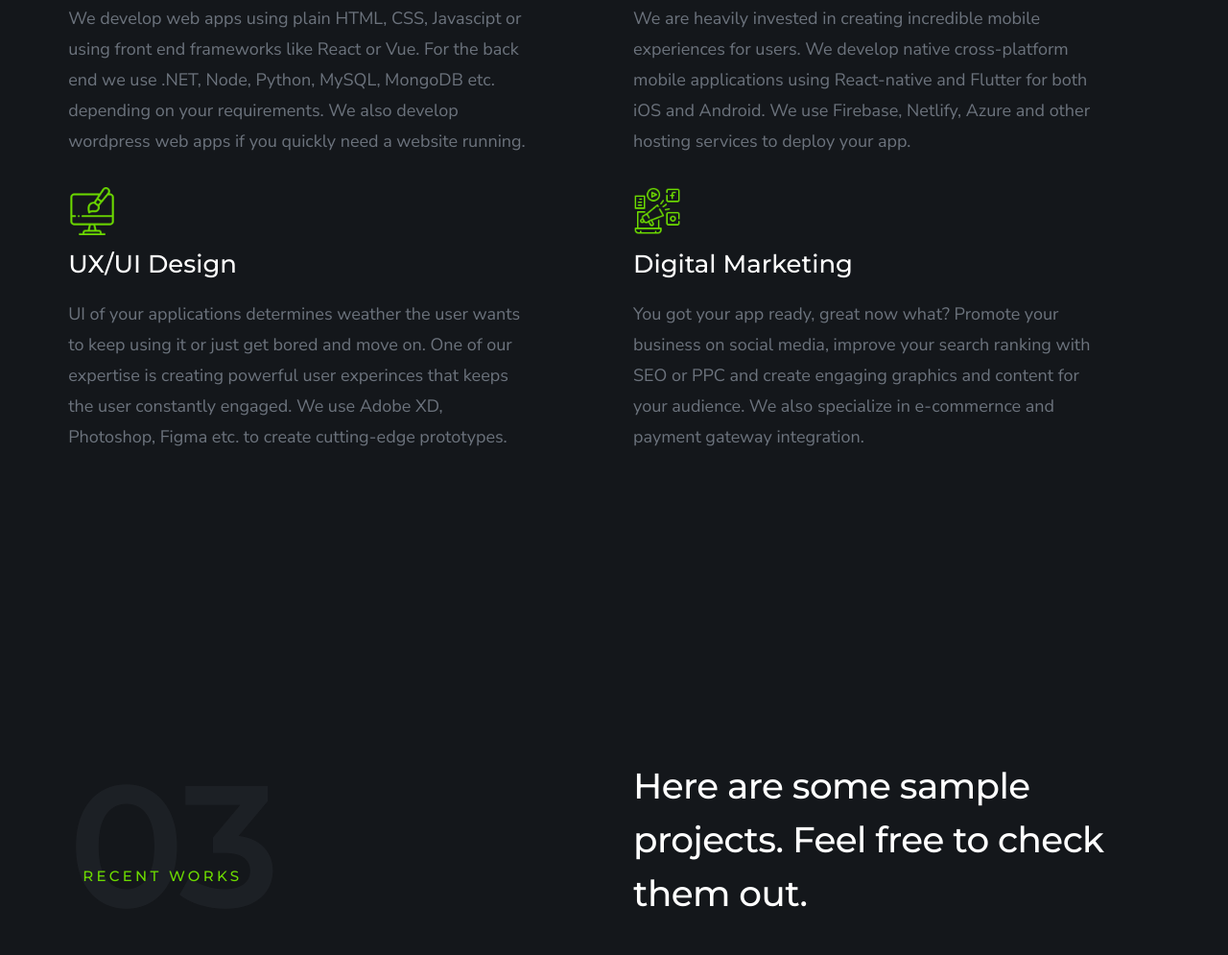
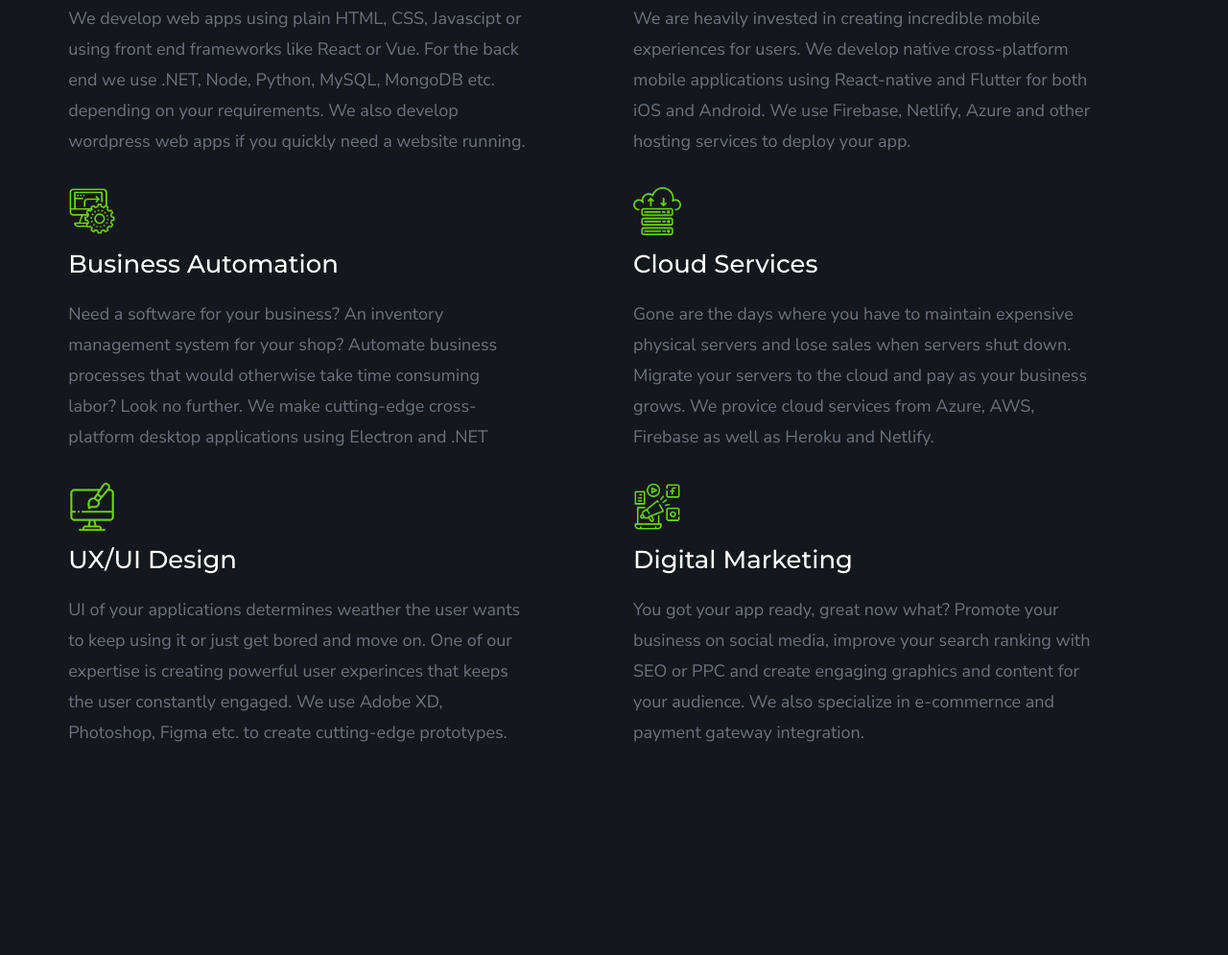
Before and after one commit to angiee39/epikboost, a plain HTML site: page index.html in a window 1280 px wide. Shown: the part 2945-3940 px from the top of the page at 96% size. Drawn offline with nearby package versions, Linux system fonts and the light colour scheme.

Commit message:
added services

```diff
--- a/index.html
+++ b/index.html
@@ -242,6 +242,24 @@
                 We are heavily invested in creating incredible mobile experiences for users. We develop native
                 cross-platform mobile applications using React-native and Flutter for both iOS and Android. We use
                 Firebase, Netlify, Azure and other hosting services to deploy your app.
+                </p>
+            </div>
+            <div class="column item item-service" data-aos="fade-up">
+                <img src="../images/icons/services/automation.png" class="service-icon-new">
+                <h3 class="item-title">Business Automation</h3>
+                <p>
+                Need a software for your business? An inventory management system for your shop? Automate
+                business processes that would otherwise take time consuming labor? Look no further.
+                We make cutting-edge cross-platform desktop applications using Electron and .NET
+                </p>
+            </div>
+            <div class="column item item-service" data-aos="fade-up">
+                <img src="../images/icons/services/cloud.png" class="service-icon-new">
+                <h3 class="item-title">Cloud Services</h3>
+                <p>
+                Gone are the days where you have to maintain expensive physical servers and lose sales when servers
+                shut down. Migrate your servers to the cloud and pay as your business grows. We provice cloud services
+                from Azure, AWS, Firebase as well as Heroku and Netlify.
                 </p>
             </div>
             <div class="column item item-service" data-aos="fade-up">
```
Also changed, not shown: images/icons/services/automation.png (added), images/icons/services/cloud.png (added).
